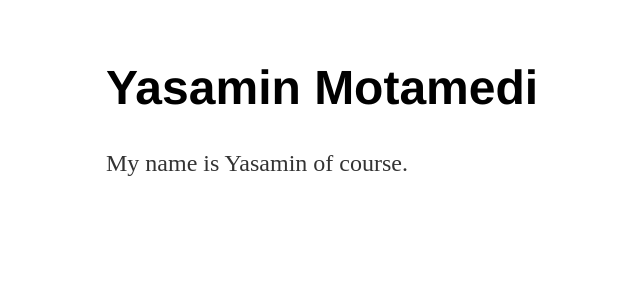
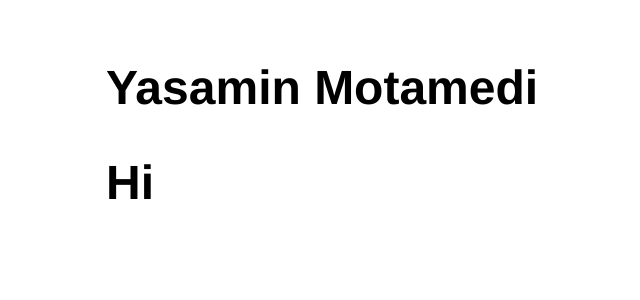
Before and after one commit to ymotamedi/ymotamedi.github.io, a Jekyll site: the page built from index.html, in a window 1280 px wide. Shown: the top 300 px of the page, without its empty margins (86-726 px from the left). Built offline with Jekyll 4.4.1, drawn with Linux system fonts in a browser that asks for light colours.

Commit message:
Update index.html

```diff
--- a/index.html
+++ b/index.html
@@ -1,26 +1,7 @@
-<!doctype html>
-<html>
-  <head>
-    <meta charset="utf-8">
-    <meta http-equiv="X-UA-Compatible" content="chrome=1">
-    <title>Yasamin Motamedi by ymotamedi</title>
-		<link rel="stylesheet" type="text/css" href="/css/main.css">
-    <meta name="viewport" content="width=device-width">
-    <!--[if lt IE 9]>
-    <script src="//html5shiv.googlecode.com/svn/trunk/html5.js"></script>
-    <![endif]-->
-  </head>
-  <body>
-    <div class="wrapper">
-      <header>
-        <h1>Yasamin Motamedi</h1>
-        <p></p>
-      </header>
-      <section>
-        <p>My name is Yasamin of course.</p>
-      </section>
-    </div>
-    <script src="javascripts/scale.fix.js"></script>
-
-  </body>
-</html>
+---
+layout: default
+title: Yasamin
+---
+<div class="blurb">
+	<h1>Hi</h1>
+</div><!-- /.blurb -->
```
